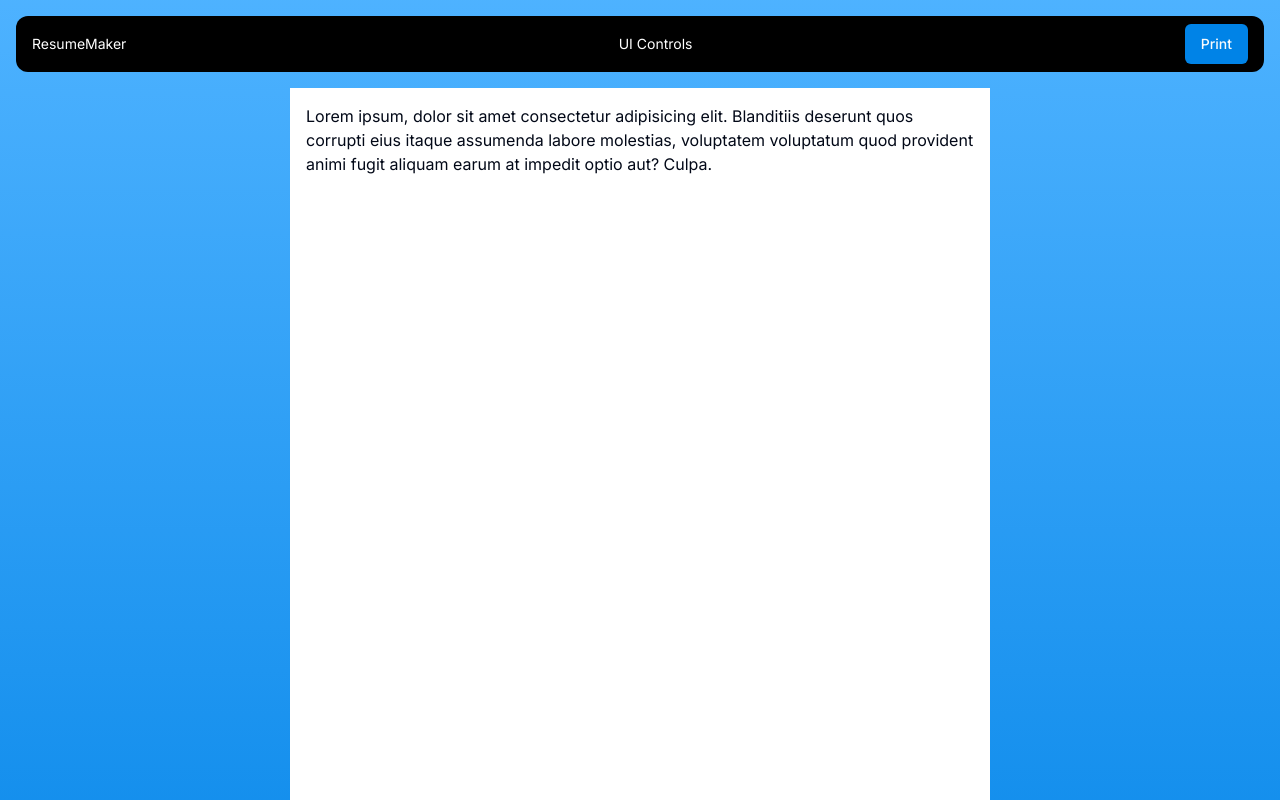
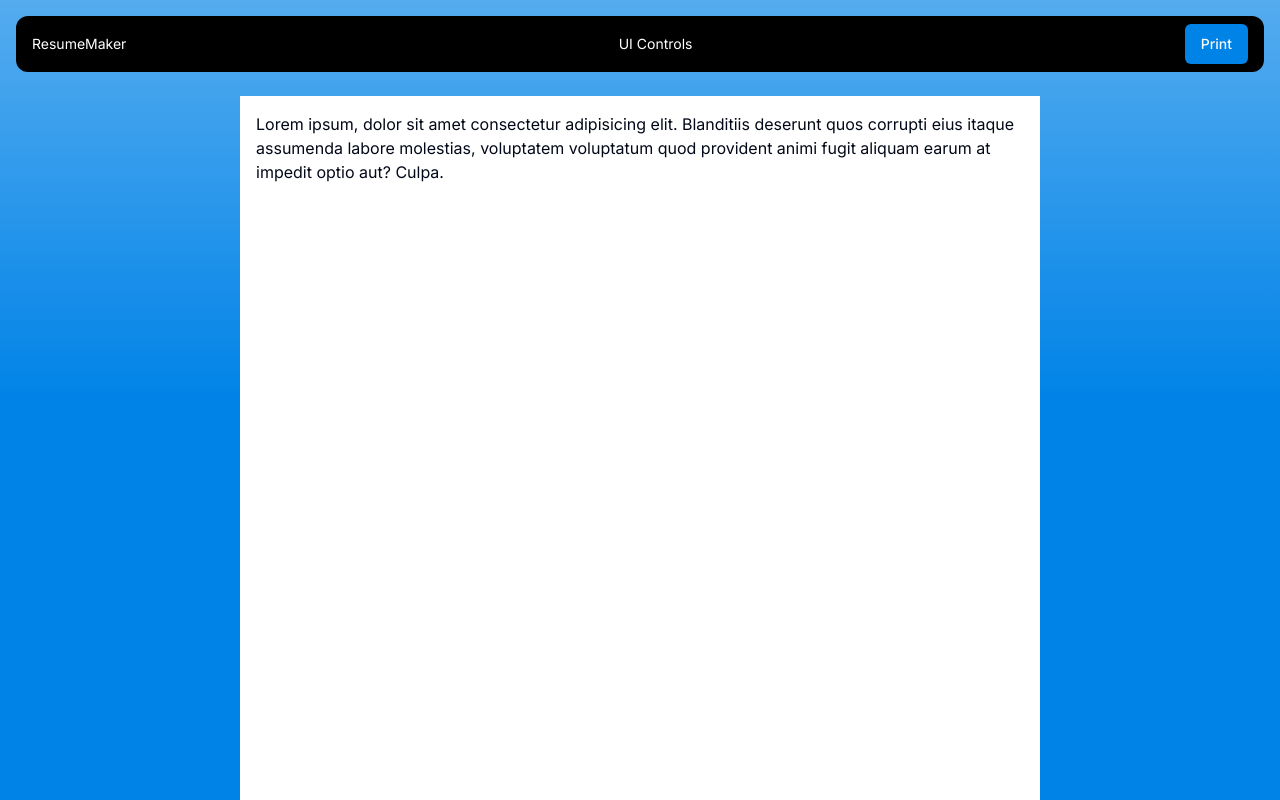
Before and after one commit to YuenSC/resume-maker, a Next.js app: page / in a window 1280 px wide. Shown: the top 800 px of the page. Built offline with nearby package versions, Linux system fonts and the light colour scheme.

Commit message:
style: Overscroll issue

```diff
--- a/app/globals.css
+++ b/app/globals.css
@@ -76,3 +76,9 @@
     @apply bg-background text-foreground;
   }
 }
+
+
+html,
+body {
+  background: hsl(var(--primary))
+}
--- a/components/editor/EditorContainer.tsx
+++ b/components/editor/EditorContainer.tsx
@@ -12,14 +12,8 @@ type EditorContainerProps = {
 const EditorContainer = ({ children, className }: EditorContainerProps) => {
   return (
     <EditorProvider>
-      <div
-        className={cn(
-          "min-h-screen bg-gradient-to-b from-primary-light to-primary p-4",
-          className,
-        )}
-      >
-        {children}
-      </div>
+      <div className="fixed top-0 h-[50vh] w-full bg-gradient-to-b from-[#ffffff55] to-primary"></div>
+      <div className={cn("relative h-full p-4", className)}>{children}</div>
     </EditorProvider>
   );
 };
--- a/components/editor/EditorDisplay.tsx
+++ b/components/editor/EditorDisplay.tsx
@@ -11,7 +11,7 @@ const EditorDisplay = () => {
   return (
     <div
       ref={editorRef}
-      className="aspect-[210/297] w-[700px] self-center bg-white p-4"
+      className="mt-20 aspect-[210/297] w-[800px] self-center bg-white p-4"
     >
       Lorem ipsum, dolor sit amet consectetur adipisicing elit. Blanditiis
       deserunt quos corrupti eius itaque assumenda labore molestias, voluptatem
--- a/components/editor/EditorNavBar.tsx
+++ b/components/editor/EditorNavBar.tsx
@@ -12,7 +12,7 @@ const EditorNavBar = () => {
   const { handlePrint } = useEditor();
 
   return (
-    <div className="sticky flex items-center justify-between rounded-xl bg-black px-4 py-2 text-sm text-white">
+    <div className="fixed flex w-[calc(100%-2rem)] items-center justify-between rounded-xl bg-black px-4 py-2 text-sm text-white">
       <div>ResumeMaker</div>
       {/* UI Controls */}
       <div>UI Controls</div>
```
